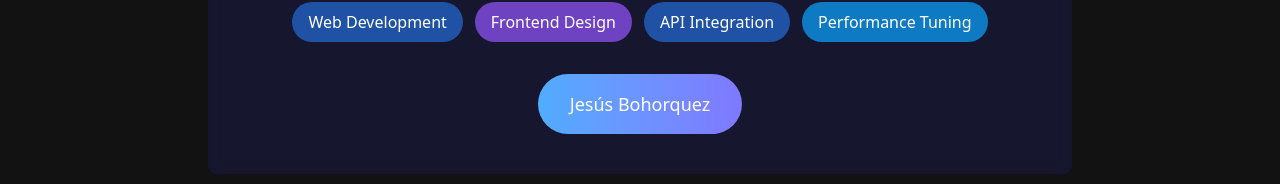
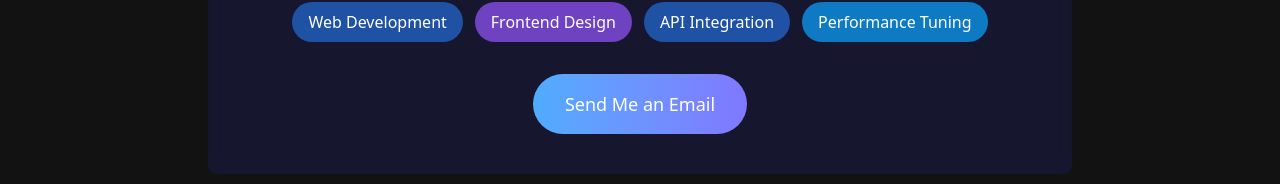
Before and after one commit to Anais77777/portafolio-jesus-bohorquez, a Next.js app: page /contact in a window 1280 px wide. Shown: the part 1248-1432 px from the top of the page. Built offline with nearby package versions, Linux system fonts and the light colour scheme.

Commit message:
pequeno detalle

```diff
--- a/src/app/contact/page.tsx
+++ b/src/app/contact/page.tsx
@@ -327,7 +327,7 @@ export default function Contact() {
               }}
               whileTap={{ scale: 0.98 }}
             >
-              Jesús Bohorquez
+              Send Me an Email
             </motion.a>
           </motion.div>
         </motion.div>
```
